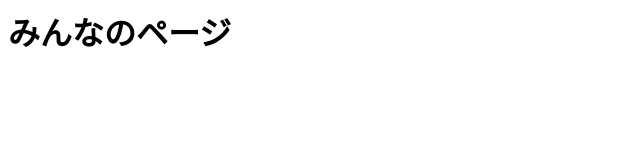
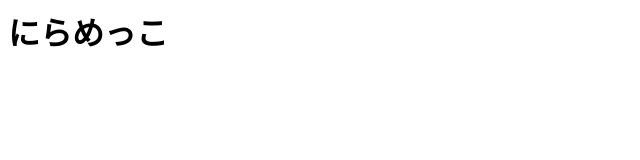
Before and after one commit to takuaraki/takuaraki.github.io, a plain HTML site: page application/index.html in a window 1280 px wide. Shown: the whole page, without its empty margins (0-640 px from the left). Drawn offline with Linux system fonts and the light colour scheme.

Commit message:
rename /share -> /application

```diff
--- a/share/index.html
+++ b/application/index.html
@@ -1,11 +1,12 @@
 <html>
 <head>
 <meta http-equiv="Content-Type" content="text/html; charset=UTF-8">
-<title>みんなのページ</title>
+<title>にらめっこ</title>
 </head>
-<h1>みんなのページ</h1>
+<body>
+<h1>にらめっこ</h1>
 
 
 
-
+</body>
 </html>
```
Also changed, not shown: index.html (+1 -1 lines).
